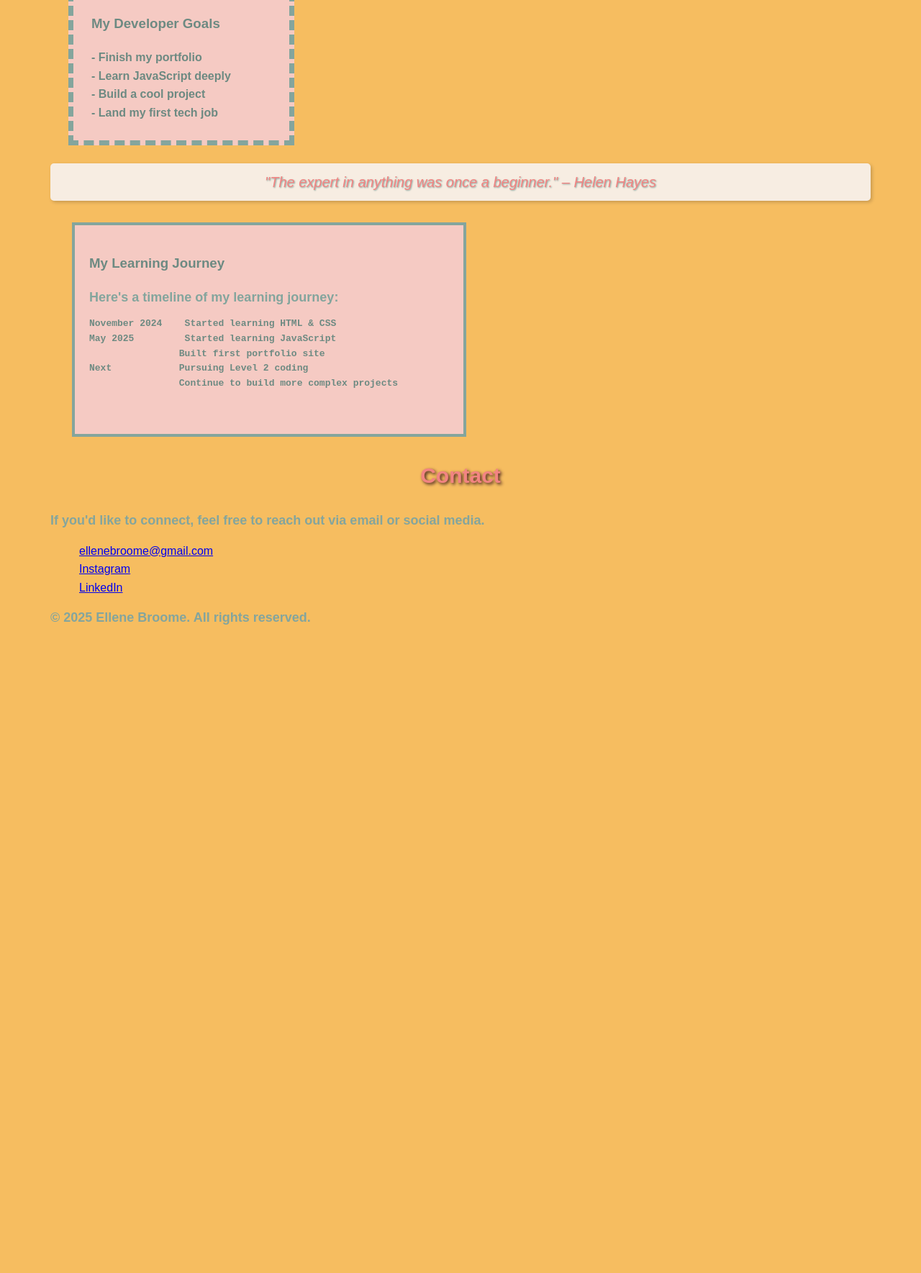
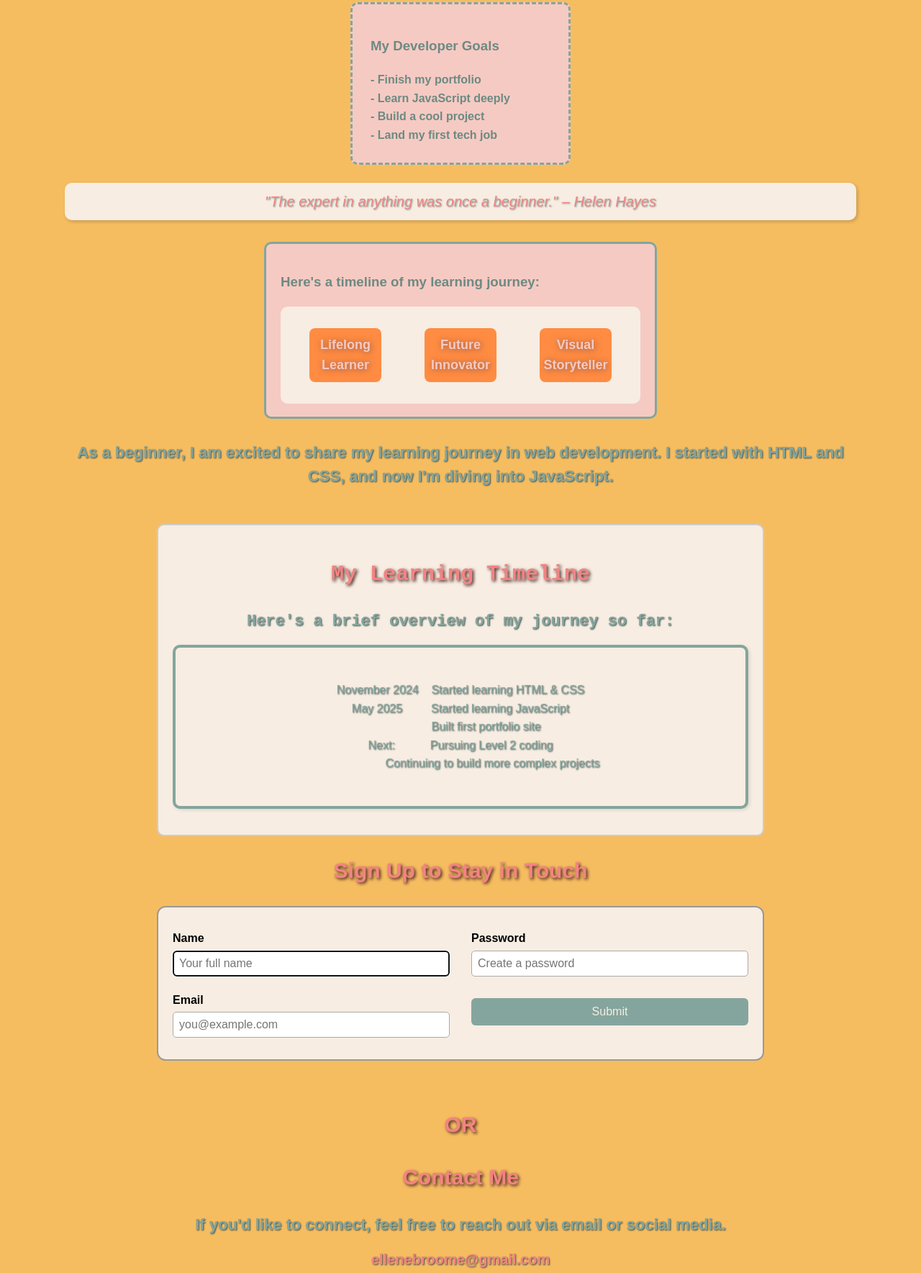
Before and after one commit to ellene-broome/html-review-document-structure, a plain HTML site: page index.html in a window 1280 px wide. Shown: the part 794-2563 px from the top of the page at 72% size. Before the commit the page ends 1746 px from the top, so only its background shows below. Drawn offline with Linux system fonts and the light colour scheme.

Commit message:
centered contact info, made boxes flex, corrected misc. open tags

```diff
--- a/index.html
+++ b/index.html
@@ -8,40 +8,50 @@
 </head>
 
 <body>
+<div class="container">
+<!-- Navigation-->
+<nav>
+      <a href="#about">About</a>
+      <a href="#projects">Projects</a>
+      <a href="#contact">Contact</a>
+    </nav>
 
     <!-- Header -->
   <header>
     <h1>Welcome to:</h1>
     <h1>EllCodeAndLens</h1>
 
-
-    <nav>
-      <a href="#about">About</a>
-      <a href="#projects">Projects</a>
-      <a href="#contact">Contact</a>
-    </nav>
   </header>
 
   <!-- Main Content -->
   <main>
     <!-- Section 1 -->
   <section id="about">
+
+  <!--Adding block elements here-->
   <h2>About Me</h2>
-      <p>I am learning web development and excited to build my a new website. I'm also passionate about photography and creative projects.</p>
+
+  <!-- Block elements -->
+  <div class="block">I am learning web development and excited to build my a new website.</div>
+  <p class="block">I'm also passionate about photography and creative projects.</p>
+
   </section>
+
+
 
     <!-- Section 2 -->
   <section id="projects">
       <h2>My Projects</h2>
-      <p>This section will showcase my work in HTML, CSS, and JavaScript as I continue to grow my skills.</p>
-<div class="my-box-one">
+
+<div class="box-one">
    Skills:
   - HTML & CSS
   - Bootstrap
   - JavaScript basics
   - Git & GitHub
 </div>
-<div class="my-box-two">
+
+<div class="box-two">
   <h3>My Developer Goals</h3>
   - Finish my portfolio<br>
   - Learn JavaScript deeply<br>
@@ -52,15 +62,38 @@
 <div class="custom-style">
   "The expert in anything was once a beginner." – Helen Hayes
 </div>
-<div class="my-box-three">
-    <h3>My Learning Journey</h3>
-    <p>Here's a timeline of my learning journey:</p>
+
+<div class="box-three">
+    <h3>Here's a timeline of my learning journey:</h3>
+
+  <div class="flex-container">
+
+  <div class="flex-box"> Lifelong Learner</div>
+  <div class="flex-box"> Future Innovator</div>
+  <div class="flex-box"> Visual Storyteller</div>
+</div>
+
+
+</div>
+  <p>As a beginner, I am excited to share my learning journey in web development. I started with HTML and CSS, and now I'm diving into JavaScript.</p>
+
+
+
+</div>
+  </section>
+
+  <section class="timeline">
+    <div class="centered-box">
+    <h2>My Learning Timeline</h2>
+      <p>Here's a brief overview of my journey so far:</p>
+
       <pre>
+
 November 2024    Started learning HTML & CSS
 May 2025         Started learning JavaScript
                 Built first portfolio site
-Next            Pursuing Level 2 coding
-                Continue to build more complex projects
+Next:           Pursuing Level 2 coding
+                    Continuing to build more complex projects
       </pre>
 
   </div>
@@ -68,22 +101,71 @@ Next            Pursuing Level 2 coding
 
 
 
+    <!-- Section 3 -->
+
+ <section id="signup">
+
+  <h2>Sign Up to Stay in Touch</h2>
+  <form class="signup-form" aria-label="Sign up form">
+    <div class="form-column">
+      <label for="name">Name</label>
+      <input
+        type="text"
+        id="name"
+        name="name"
+        placeholder="Your full name"
+        autofocus
+        aria-required="true"
+        />
+      <label for="email">Email</label>
+      <input
+        type="email"
+        id="email"
+        name="email"
+        placeholder="you@example.com"
+        required
+        aria-required="true"
+      />
+    </div>
+    <div class="form-column">
+      <label for="password">Password</label>
+      <input
+        type="password"
+        id="password"
+        name="password"
+        placeholder="Create a password"
+        required
+        aria-required="true"
+      />
+      <button type="submit">Submit</button>
+    </div>
+  </form>
+  </section>
+  <!-- Contact Section 4 -->
+ <section id="contact">
+  <h2>OR</h2>
+  <h2>Contact Me</h2>
+  <p>If you'd like to connect, feel free to reach out via email or social media.</p>
+  <ul>
+    <li><a href="mailto:ellenebroome@gmail.com">ellenebroome@gmail.com</a></li>
+    <li><a href="https://www.instagram.com/ellenehrb/" target="_blank">Instagram</a></li>
+    <li><a href="https://www.linkedin.com/in/ellene-broome-3377214b/" target="_blank">LinkedIn</a></li>
+  </ul>
 </section>
 
 
-    <!-- Section 3 -->
-    <section id="contact">
-      <h2>Contact</h2>
-      <p>If you'd like to connect, feel free to reach out via email or social media.</p>
-        <ul>
-            <a href="mailto:ellenebroome@gmail.com">ellenebroome@gmail.com       </a>
+    <!-- section for Inline elements 5 -->
+
+    <section>
+
+      <!-- Inline elements -->
+
+    <!-- Adding Inline elements here -->
+  <p>
+  Ellene:  <span class="inline">creative problem-solver learning to code.</span>
   <br>
-            <a href="https://www.instagram.com/ellenehrb/" target="ellene">Instagram</a>
-<br>
-            <a href="https://www.linkedin.com/in/ellene-broome-3377214b/" target="ellene">LinkedIn</a>
-
-
-    </section>
+    <a href="#top" class="inline">Back to top ↑</a>
+  </p></section>
 
 
   </main>
--- a/style.css
+++ b/style.css
@@ -1,29 +1,41 @@
-.my-box-one {
+
+.container {
+  max-width: 1100px;
+  margin: 0 auto;
+  padding: 20px;
+}
+
+
+/* Box styles */
+
+.box-one {
   width: 250px;
   height: 75px;
   padding: 15px;
   border: 3px solid #84A59D;
-  margin: 20px;
+  border-radius: 10px;
+  margin: 20px auto;
   background-color: #F5CAC3;
   color: #6d8a82;
     font-weight: bold;
 }
 
-.my-box-two {
+.box-two {
   width: 250px;
   height: 170px;
   padding: 25px;
-  border: 7px dashed #84A59D;
-  margin: 25px;
+  border: 3px dashed #84A59D;
+  border-radius: 10px;
+  margin: 25px auto;
   background-color: #F5CAC3;
    color: #6d8a82;
-    font-weight: bold;
+  font-weight: bold;
 }
 
 body {
   font-family: Arial, sans-serif;
   line-height: 1.6;
-  margin: 50px;
+  margin: 50px auto;
   padding: 20px;
   background-color: #F6BD60;
 }
@@ -34,23 +46,24 @@ body {
   background-color: #F7EDE2;
   padding: 10px;
   text-align: center;
-    border-radius: 5px;
-    box-shadow: 2px 2px 5px rgba(0, 0, 0, 0.20);
-    text-shadow: #84A59D 1px 1px 2px;
+  border-radius: 10px;
+  box-shadow: 2px 2px 5px rgba(0, 0, 0, 0.20);
+  text-shadow: #84A59D 1px 1px 2px;
 }
-.my-box-three {
+.box-three {
   width: 500px;
-  height: 250px;
+  height: 200px;
   padding: 20px;
-  border: 4px solid #84A59D;
-  margin: 30px;
+  border: 3px solid #84A59D;
+  border-radius: 10px;
+  margin: 30px auto;
   background-color: #F5CAC3;
   color: #6d8a82;
-    font-weight: bold;
+  font-weight: bold;
 }
 h1 {
   color: #F28482;
-    font-size: 50px;
+  font-size: 50px;
   text-align: center; text-shadow: #411d1d 4px 4px 8px;
 }
 
@@ -65,8 +78,199 @@ h2 {
 
 p {
   color: #84A59D;
-  font-size: 18px;
+  font-size: 22px;
   font-weight: bold;
   line-height: 1.5;
+  margin: 10px auto;
+  text-align: center;
+  text-shadow: #3f4e4a 1px 1px 2px;
+}
+.flex-container {
+  display: flex;
+  justify-content: space-between;
+  align-items: center;
+  gap: 20px;
+  background-color: #F7EDE2;
+  padding: 20px;
+  border-radius: 10px;
+  margin-top: 15px;
+
+}
+
+.flex-box {
+  width: 100px;
+  height: 75px;
+  background-color: #ff8c42;
+  color: #F5CAC3;
+  font-weight: bold;
+  text-shadow: #875755 1px 1px 10px;
+  padding: auto;
+  margin: 10px auto;
+  text-align: center;
+  font-size: 18px;
+  display: flex;
+  justify-content: center;
+  align-items: center;
+  border-radius: 8px;
+}
+
+pre {
+  background-color: #F7EDE2;
+  padding: 20px;
+  border: 4px solid #84A59D;
+  box-shadow: 2px 2px 5px rgba(0, 0, 0, 0.1);
+  border-radius: 10px;
+  font-family: Arial, Helvetica, sans-serif;
+  color: #84A59D;
+  font-size: 16px;
+
+  max-width: 100%;
+  text-shadow: #3f4e4a 1px 1px 2px;
+  text-align: center;
+}
+
+/* Block elements */
+.block {
+  background-color: #ffd6a5;
+  padding: 10px;
+  margin-bottom: 10px;
+  border: 2px solid #ffb385;
+  color: #F28482;
+  font-weight: bold;
+  text-align: center;
+  box-shadow: 2px 2px 5px rgba(0, 0, 0, 0.1);
+  text-shadow: #3f4e4a 1px 1px 2px;
+  font-size: 18px;
+  border-radius: 8px;
+}
+
+/* Inline elements */
+.inline {
+  background-color: #ffd6a5;
+  padding: 2px 6px;
+  border: 5px solid #ffb385;
+  margin: 0 4px;
+  text-align: center;
+}
+/* Inline-block elements */
+
+/* Form container styling */
+/* Inputs and labels */
+.signup-form input,
+.signup-form button {
+  padding: 10px;
+  border-radius: 8px;
+  border: 1px solid #984A59D;
+  font-size: 1rem;
+}
+
+.signup-form label {
+  font-weight: bold;
+  margin-bottom: 4px;
+}
+
+/* centering the contact section */
+#contact {
+  text-align: center;
+  padding: 40px 20px;
+}
+
+#contact ul {
+  list-style: none;
+  padding: 0;
+}
+
+#contact li {
   margin: 10px 0;
 }
+
+#contact a {
+  color: #F28482;
+  text-decoration: none;
+  font-weight: bold;
+  font-size: 20px;
+  text-shadow: #3f4e4a 1px 1px 2px;
+  transition: color 0.3s;
+}
+
+#contact a:hover {
+  text-decoration: underline;
+}
+
+
+/* Submit button */
+.signup-form button {
+  background-color: #84A59D;
+  color: #F7EDE2;
+  border: none;
+  cursor: pointer;
+  transition: 0.3s;
+}
+
+.signup-form button:hover {
+  background-color: #2f7564;
+}
+
+/* TimeLine section */
+.timeline {
+  display: flex;
+  justify-content: center;
+  margin: 20px;
+}
+
+.centered-box {
+  width: 80%;
+  max-width: 800px;
+  padding: 20px;
+  background-color: #F7EDE2;
+  border: 2px solid #ccc;
+  border-radius: 10px;
+  text-align: left;
+  font-family: monospace;
+}
+
+/* Form styles */
+.signup-form {
+  display: flex;
+  gap: 30px;
+  flex-wrap: wrap;
+  max-width: 800px;
+  margin: 0 auto;
+  padding: 20px;
+  border: 2px solid #999;
+  border-radius: 12px;
+  background-color: #F7EDE2;
+}
+
+.form-column {
+  flex: 1;
+  min-width: 250px;
+  display: flex;
+  flex-direction: column;
+}
+
+.signup-form label {
+  margin-top: 10px;
+  font-weight: bold;
+}
+
+.signup-form input {
+  padding: 8px;
+  margin-bottom: 10px;
+  border: 1px solid #aaa;
+  border-radius: 5px;
+}
+
+.signup-form button {
+  margin-top: 20px;
+  padding: 10px;
+  background-color: #84A59D
+  border: none;
+  border-radius: 6px;
+  cursor: pointer;
+  transition: background-color 0.3s;
+}
+
+.signup-form button:hover {
+  background-color: #3e6458;
+}
```
Also changed, not shown: 1 other file. Lines whose indentation alone changed are shown as unchanged.
